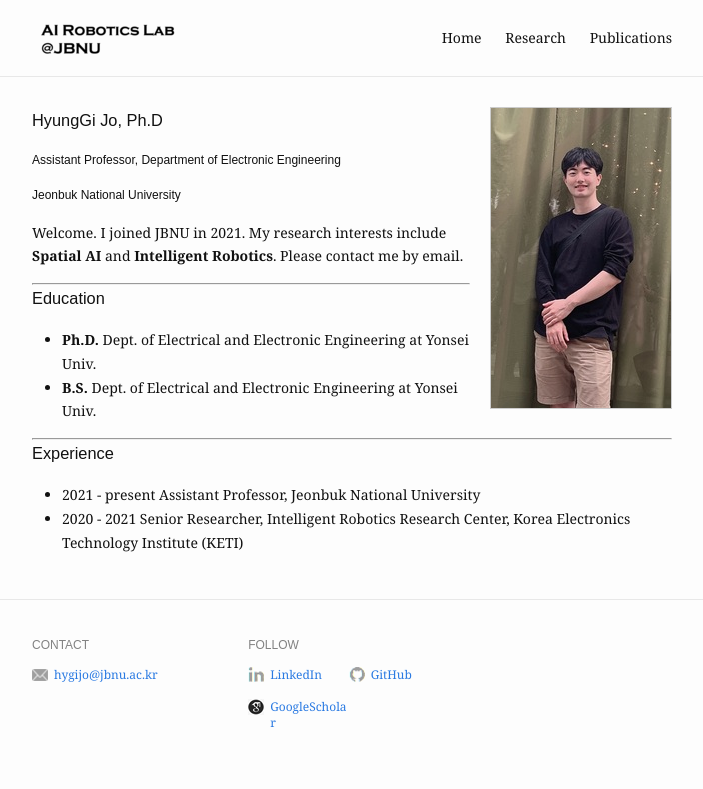
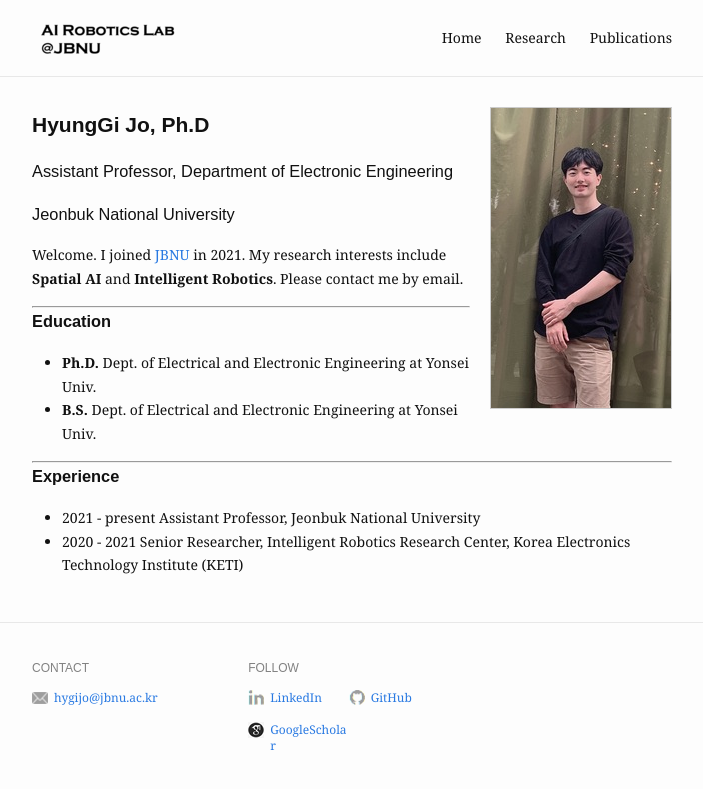
Before and after one commit to johg15/johg15.github.io, a Jekyll site: the page built from index.md, in a window 1280 px wide. Shown: the top 789 px of the page, without its empty margins (288-991 px from the left). Built offline with Jekyll 4.4.1, drawn with Linux system fonts in a browser that asks for light colours; part of the change alters nothing that is shown.

```diff
--- a/index.md
+++ b/index.md
@@ -5,20 +5,20 @@ profile_picture:
   alt: website picture
 ---
 
-### HyungGi Jo, Ph.D
-#### Assistant Professor, Department of Electronic Engineering
-#### Jeonbuk National University
+## **HyungGi Jo, Ph.D**
+### Assistant Professor, Department of Electronic Engineering
+### Jeonbuk National University
 
-Welcome. I joined JBNU in 2021. My research interests include **Spatial AI** and **Intelligent Robotics**. Please contact me by email.
+Welcome. I joined [JBNU](http://eei.jbnu.ac.kr) in 2021. My research interests include **Spatial AI** and **Intelligent Robotics**. Please contact me by email.
 
 ---
 
-### Education
+### **Education**
 - **Ph.D.**	Dept. of Electrical and Electronic Engineering at Yonsei Univ. <br>
 - **B.S.** Dept. of Electrical and Electronic Engineering at Yonsei Univ.
 
 ---
-### Experience
+### **Experience**
 - 2021 - present Assistant Professor, Jeonbuk National University <br>
 - 2020 - 2021 Senior Researcher, Intelligent Robotics Research Center, Korea Electronics Technology Institute (KETI)
 
```
